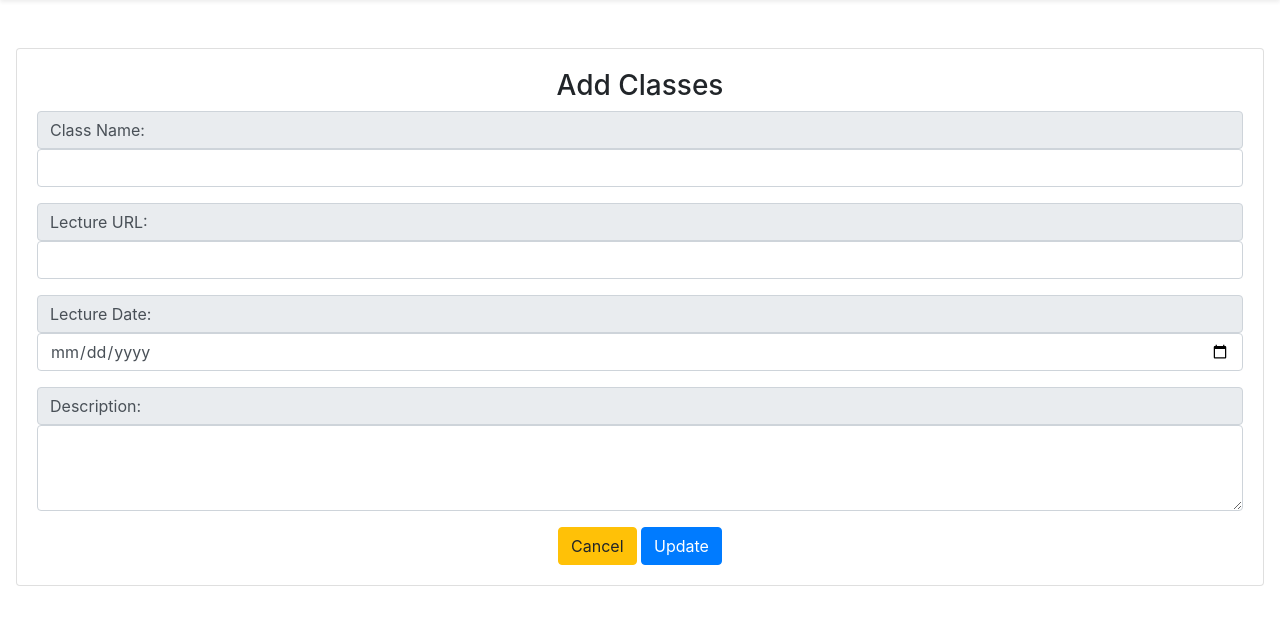
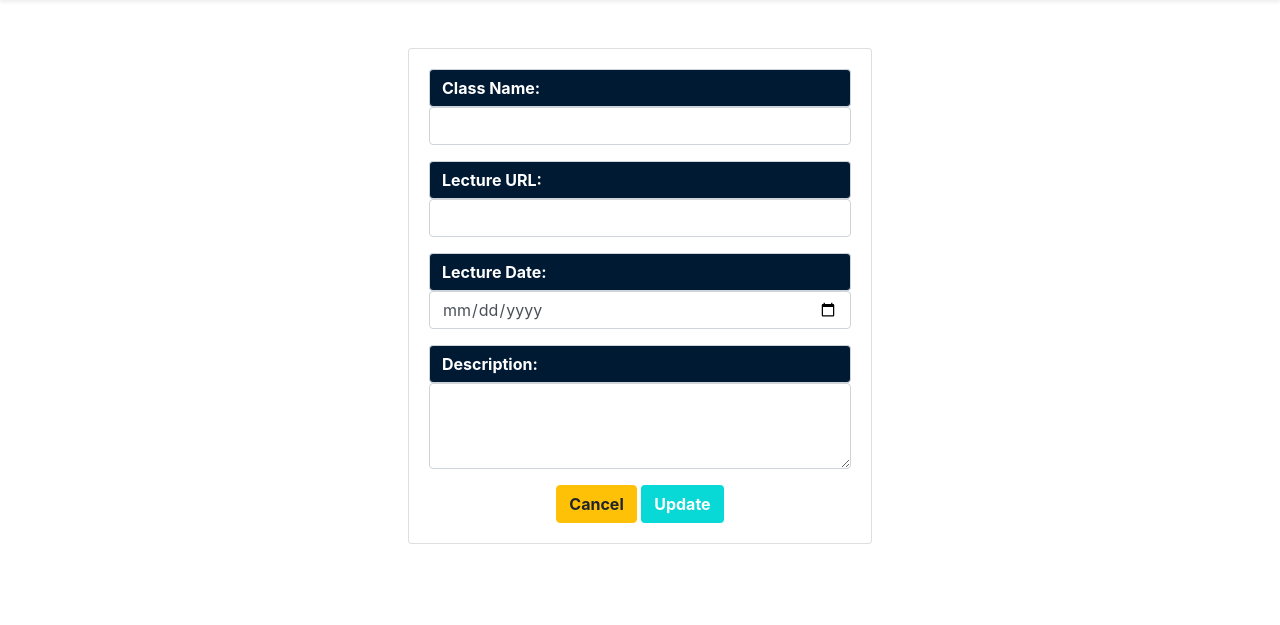
Before and after one commit to JennyWauer/school_scheduler, a Django app: template scheduler_app/templates/edit_subject.html in a window 1280 px wide. Shown: the part 88-713 px from the top of the page. Run offline with Django 3.2, Linux system fonts and the light colour scheme; the template is opened without the code that fills it, so the values that code supplies are empty; some libraries are stand-ins or nearby versions.

Commit message:
update form style

```diff
--- a/scheduler_app/templates/edit_subject.html
+++ b/scheduler_app/templates/edit_subject.html
@@ -22,10 +22,9 @@
         <a class="btn ml-1 inbox-btn" href="inbox/{{user.id}}">Inbox</a>
         <a href="/logout" class="btn ml-1 logout">Logout</a>
     </header>
-    <div class="starter-template text-center py-5 px-3">
-        <div class="card">
+    <div class="starter-template text-center py-5 px-3 w-75 ml-auto mr-auto">
+        <div class="card w-50 ml-auto mr-auto">
             <div class="card-body">
-                <h3>Add Classes</h3>
                 {% if messages %}
                 <ul class="messages">
                     {% for message in messages %}
@@ -36,25 +35,25 @@
                 <form action="/subjects/{{edit_subject.id}}/update" method="post">
                     {% csrf_token %}
                     <div class="form-group mb-3">
-                        <span class="input-group-text" id="inputGroup-sizing-default">Class Name:</span>
+                        <span class="input-group-text class-form-label" id="inputGroup-sizing-default">Class Name:</span>
                         <input type="text" class="form-control" id="floatingPassword" name="new_name" value="{{edit_subject.name}}">
                     </div>
                     <div class="form-group mb-3">
-                        <span class="input-group-text" id="inputGroup-sizing-default">Lecture URL:</span>
+                        <span class="input-group-text class-form-label" id="inputGroup-sizing-default">Lecture URL:</span>
                         <input type="text" class="form-control" id="floatingPassword" name="new_url" value="{{edit_subject.url}}">
                     </div>
                     <div class="form-group mb- date">
-                        <span class="input-group-text" id="inputGroup-sizing-default">Lecture Date:</span>
+                        <span class="input-group-text class-form-label" id="inputGroup-sizing-default">Lecture Date:</span>
                         <input type="date" name="new_lecture_date" value="{{edit_subject.lecture_date|date:'Y-m-d' }}" class="form-control datepicker" />
                         <span class="input-group-addon"><span class="glyphicon glyphicon-calendar"></span>
                         </span>
                     </div>
                     <div class="form-group mb-3">
-                        <span class="input-group-text" id="inputGroup-sizing-default">Description:</span>
+                        <span class="input-group-text class-form-label" id="inputGroup-sizing-default">Description:</span>
                         <textarea class="form-control" rows="3" cols="20" name="new_description">{{edit_subject.description}}</textarea>
                     </div>
-                    <a href="/profile" role="button" class="btn btn-warning">Cancel</a>
-                    <button class="btn btn-primary" type="submit">Update</button>
+                    <a href="/profile" role="button" class="btn btn-warning font-weight-bold">Cancel</a>
+                    <button class="btn submit" type="submit">Update</button>
                 </form>
             </div>
         </div>
```
